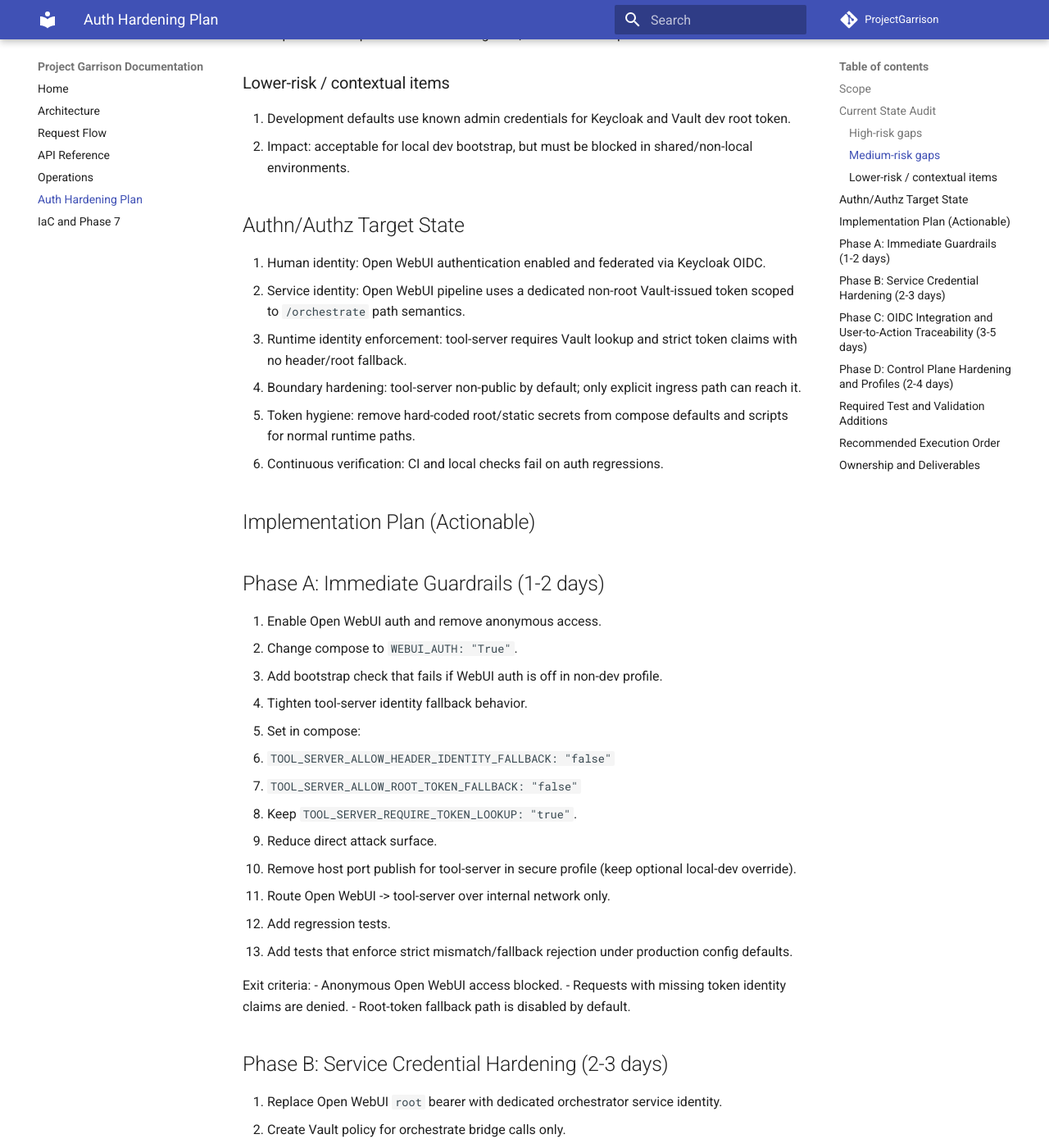
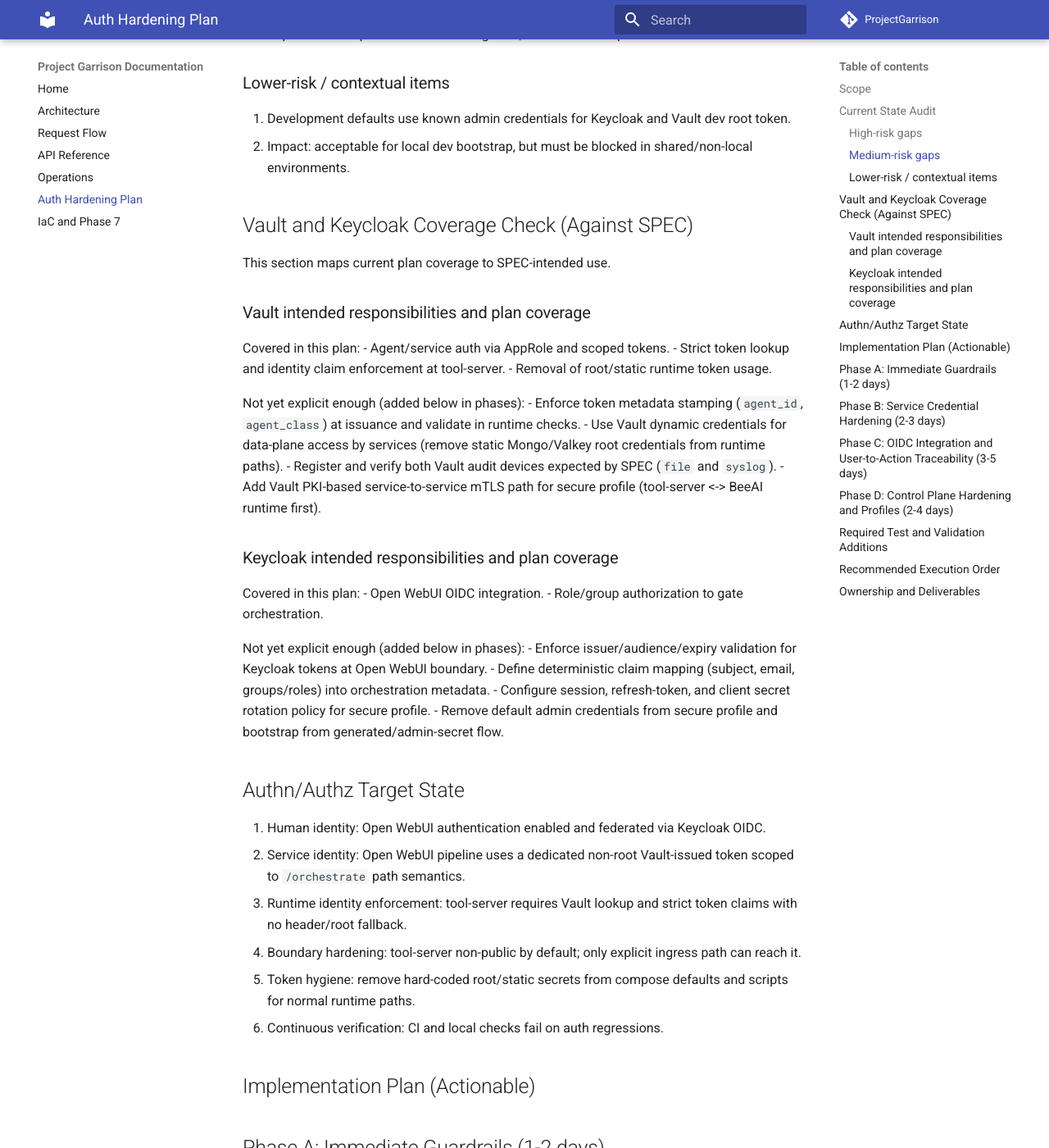
Before and after one commit to McIndi/project-garrison, an MkDocs documentation site: the page built from docs/auth-hardening-plan.md, in a window 1280 px wide and 1400 px high, scrolled down 1503 px. Shown: the whole window at 82% size. Built offline with MkDocs 1.6.1 and Material for MkDocs 9.7.7, drawn with Linux system fonts in a browser that asks for light colours; comment, search, counter and statistics services are not loaded; some of the changed text lies outside the part shown.

Commit message:
feat: enable Open WebUI authentication by default; update auth hardening plan and related documentation; enforce security checks in bootstrap script and tests

```diff
--- a/compose.yaml
+++ b/compose.yaml
@@ -92,7 +92,7 @@
   open-webui:
     image: ghcr.io/open-webui/open-webui:main
     environment:
-      WEBUI_AUTH: "False"
+      WEBUI_AUTH: "True"
       GARRISON_ORCHESTRATE_ENABLED: "true"
       GARRISON_ORCHESTRATE_URL: http://tool-server:8080/orchestrate
       GARRISON_ORCHESTRATE_BEARER_TOKEN: root
@@ -118,8 +118,8 @@
       TOOL_SERVER_VAULT_TOKEN: root
       TOOL_SERVER_REQUIRE_TOKEN_LOOKUP: "true"
       TOOL_SERVER_ENFORCE_TOKEN_IDENTITY_BINDING: "true"
-      TOOL_SERVER_ALLOW_HEADER_IDENTITY_FALLBACK: "true"
-      TOOL_SERVER_ALLOW_ROOT_TOKEN_FALLBACK: "true"
+      TOOL_SERVER_ALLOW_HEADER_IDENTITY_FALLBACK: "false"
+      TOOL_SERVER_ALLOW_ROOT_TOKEN_FALLBACK: "false"
       TOOL_SERVER_SPAWN_MAX_DEPTH: "2"
       TOOL_SERVER_FETCH_PROXY_URL: http://nginx:8088
       TOOL_SERVER_FETCH_REQUIRE_PROXY: "true"
--- a/docs/auth-hardening-plan.md
+++ b/docs/auth-hardening-plan.md
@@ -49,6 +49,35 @@
 8. Development defaults use known admin credentials for Keycloak and Vault dev root token.
 - Impact: acceptable for local dev bootstrap, but must be blocked in shared/non-local environments.
 
+## Vault and Keycloak Coverage Check (Against SPEC)
+
+This section maps current plan coverage to SPEC-intended use.
+
+### Vault intended responsibilities and plan coverage
+
+Covered in this plan:
+- Agent/service auth via AppRole and scoped tokens.
+- Strict token lookup and identity claim enforcement at tool-server.
+- Removal of root/static runtime token usage.
+
+Not yet explicit enough (added below in phases):
+- Enforce token metadata stamping (`agent_id`, `agent_class`) at issuance and validate in runtime checks.
+- Use Vault dynamic credentials for data-plane access by services (remove static Mongo/Valkey root credentials from runtime paths).
+- Register and verify both Vault audit devices expected by SPEC (`file` and `syslog`).
+- Add Vault PKI-based service-to-service mTLS path for secure profile (tool-server <-> BeeAI runtime first).
+
+### Keycloak intended responsibilities and plan coverage
+
+Covered in this plan:
+- Open WebUI OIDC integration.
+- Role/group authorization to gate orchestration.
+
+Not yet explicit enough (added below in phases):
+- Enforce issuer/audience/expiry validation for Keycloak tokens at Open WebUI boundary.
+- Define deterministic claim mapping (subject, email, groups/roles) into orchestration metadata.
+- Configure session, refresh-token, and client secret rotation policy for secure profile.
+- Remove default admin credentials from secure profile and bootstrap from generated/admin-secret flow.
+
 ## Authn/Authz Target State
 
 1. Human identity: Open WebUI authentication enabled and federated via Keycloak OIDC.
@@ -99,6 +128,14 @@
 - Replace static ingest token literal with generated secret per bootstrap.
 - Pass token to Fluent Bit and tool-server via runtime secret/env injection.
 
+4. Enforce Vault token metadata contract.
+- Ensure AppRole/token issuance includes immutable metadata fields: `agent_id`, `agent_class`, `issued_for`.
+- Make strict claim checks fail closed if metadata is absent or mismatched.
+
+5. Replace static service datastore credentials.
+- Move tool-server runtime access for MongoDB/Valkey to Vault dynamic credentials path.
+- Keep bootstrap-only admin credentials isolated from steady-state runtime services.
+
 Exit criteria:
 - No root token in Open WebUI orchestrate path.
 - Orchestrate requests succeed only with dedicated scoped service token.
@@ -118,6 +155,11 @@
 - Define who can trigger orchestration (role/group-based).
 - Reject orchestration for unauthorised human roles before calling tool-server.
 
+4. Harden OIDC token validation and session controls.
+- Validate issuer, audience, signature, expiry, and nonce/state semantics.
+- Define secure profile session timeout, refresh token TTL, and re-auth requirements.
+- Add client secret rotation runbook for Open WebUI OIDC client.
+
 Exit criteria:
 - Open WebUI authenticates users through Keycloak.
 - Audit chain links human principal -> orchestration call -> spawned work.
@@ -135,6 +177,10 @@
 3. Gate insecure defaults in CI.
 - Fail if secure profile contains root/static demo credentials.
 
+4. Add Vault audit + PKI hardening gates.
+- Verify both Vault audit devices (`file` and `syslog`) are configured in secure profile.
+- Add phased mTLS rollout using Vault PKI for service-to-service control paths.
+
 Exit criteria:
 - Control plane endpoints require authentication.
 - Secure profile is default for CI.
@@ -147,6 +193,11 @@
 4. tool-server integration test: requests fail when token claims missing and fallback disabled.
 5. Negative test: root token cannot bypass identity binding when fallback disabled.
 6. Network test: tool-server not reachable from host in secure profile.
+7. Vault token metadata contract test: token missing `agent_id`/`agent_class` is rejected.
+8. Vault dynamic credential test: runtime service credentials rotate and expire as expected.
+9. Vault audit device test: both `file` and `syslog` devices enabled in secure profile.
+10. Keycloak OIDC validation test: bad issuer/audience/expired token rejected.
+11. Keycloak RBAC test: unauthorized human role cannot invoke orchestration.
 
 ## Recommended Execution Order
 
```
Also changed, not shown: README.md (+1 -1 lines), docs/index.md (+1 -1 lines), 3 other files.
